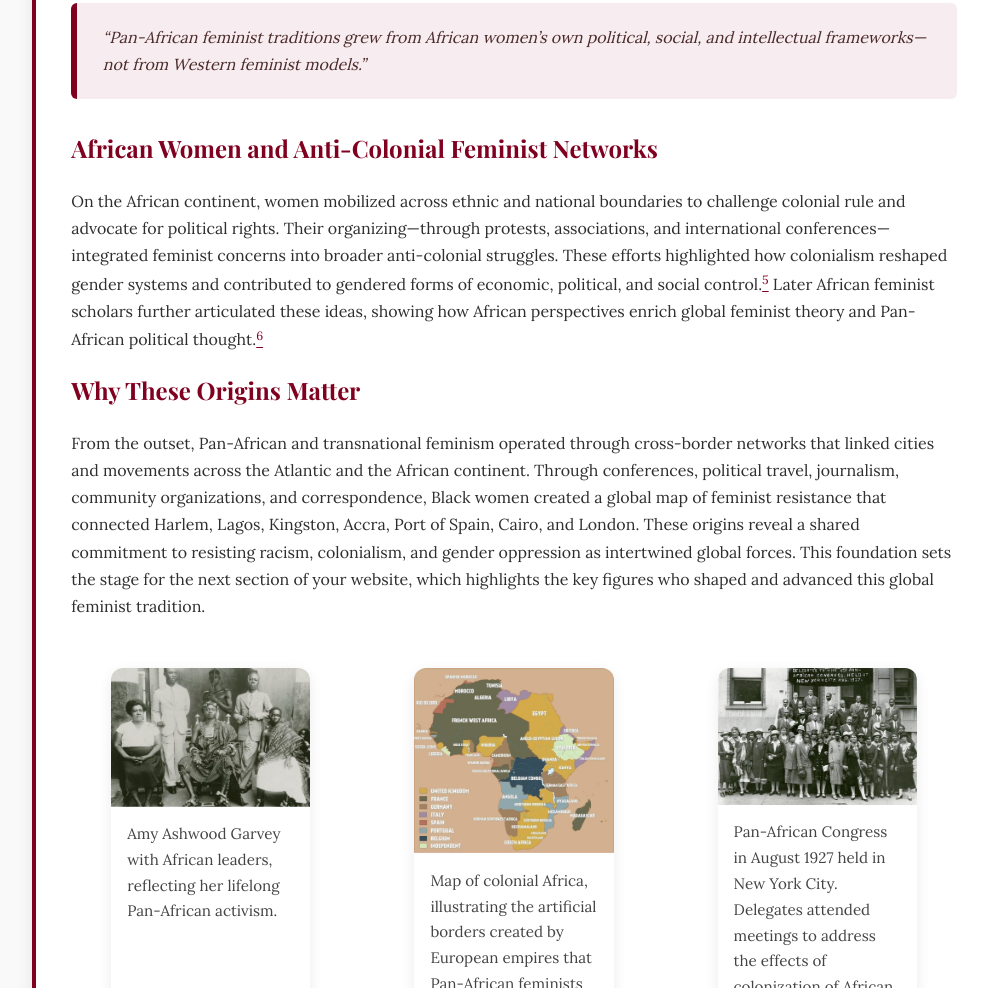
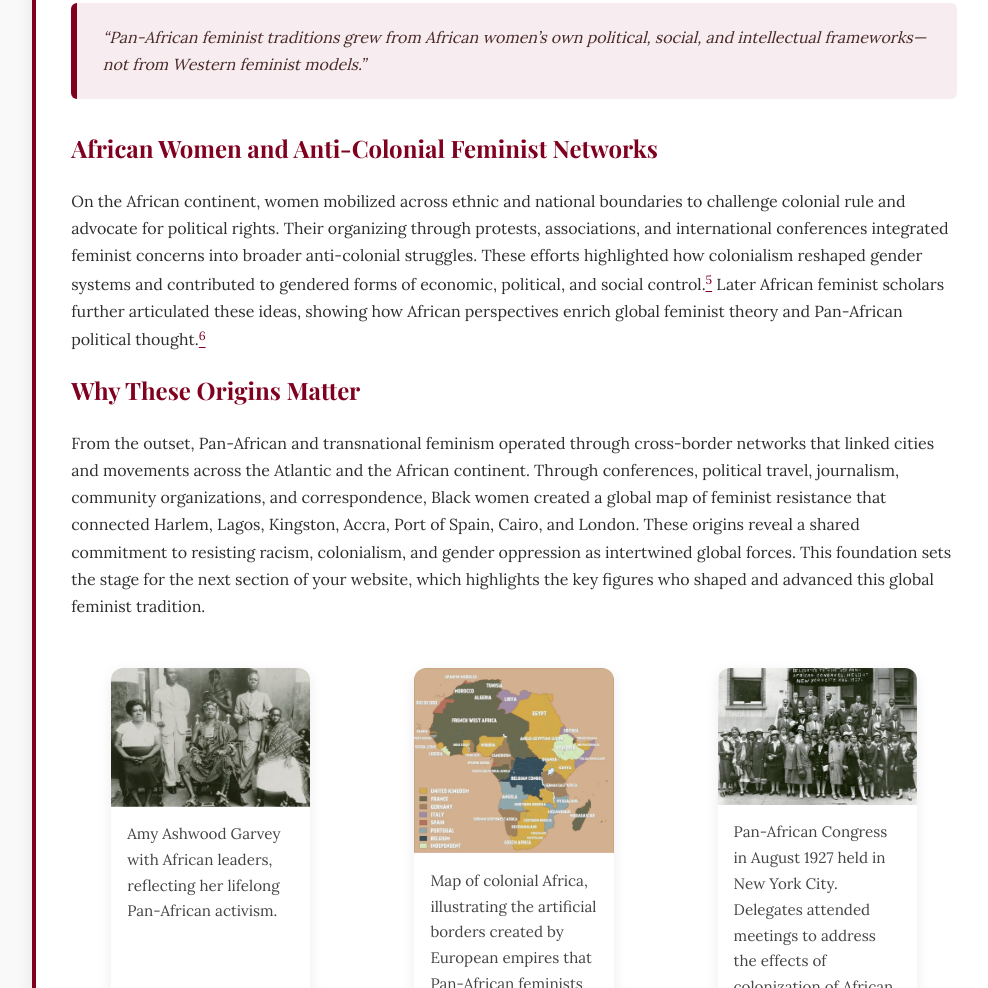
Before and after one commit to elieldev23/Pan-African, a plain HTML site: page origins.html in a window 1280 px wide. Shown: the part 985-1973 px from the top of the page, without its empty margins (128-1116 px from the left). Drawn offline with nearby package versions, Linux system fonts and the light colour scheme.

Commit message:
Update origins.html

```diff
--- a/origins.html
+++ b/origins.html
@@ -63,7 +63,7 @@
 
       <p id="note4">
         On the African continent, women mobilized across ethnic and national boundaries to challenge colonial rule and advocate for political
-        rights. Their organizing—through protests, associations, and international conferences—integrated feminist concerns into broader
+        rights. Their organizing through protests, associations, and international conferences integrated feminist concerns into broader
         anti-colonial struggles. These efforts highlighted how colonialism reshaped gender systems and contributed to gendered forms of
         economic, political, and social control.<a href="#ref5"><sup>5</sup></a> Later African feminist scholars further articulated these ideas,
         showing how African perspectives enrich global feminist theory and Pan-African political thought.<a href="#ref6"><sup>6</sup></a>
```
